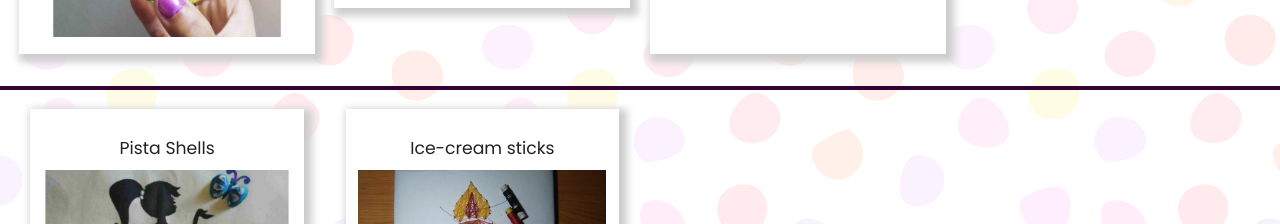
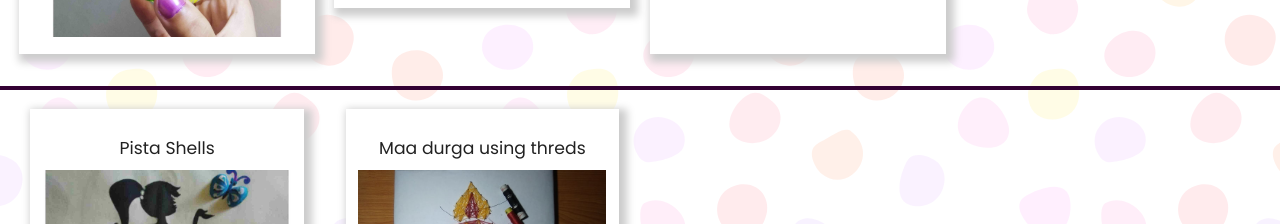
Before and after one commit to flamehashira6/shipra-art-gallery, a plain HTML site: page index.html in a window 1280 px wide. Shown: the part 4320-4544 px from the top of the page. Drawn offline with nearby package versions, Linux system fonts and the light colour scheme.

Commit message:
Update index.html

```diff
--- a/index.html
+++ b/index.html
@@ -296,7 +296,7 @@
           </div>
           <div class="col s12">
             <div class="item">
-              <h6 class="center">Ice-cream sticks</h6>
+              <h6 class="center">Maa durga using threds</h6>
               <img src="./images/paintings/durga mata.jpg">
             </div>
           </div>
```
